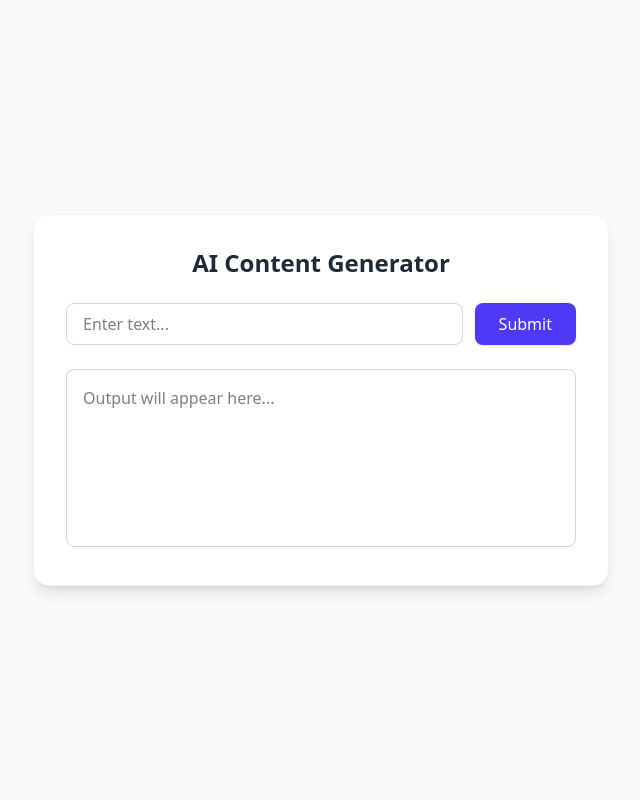
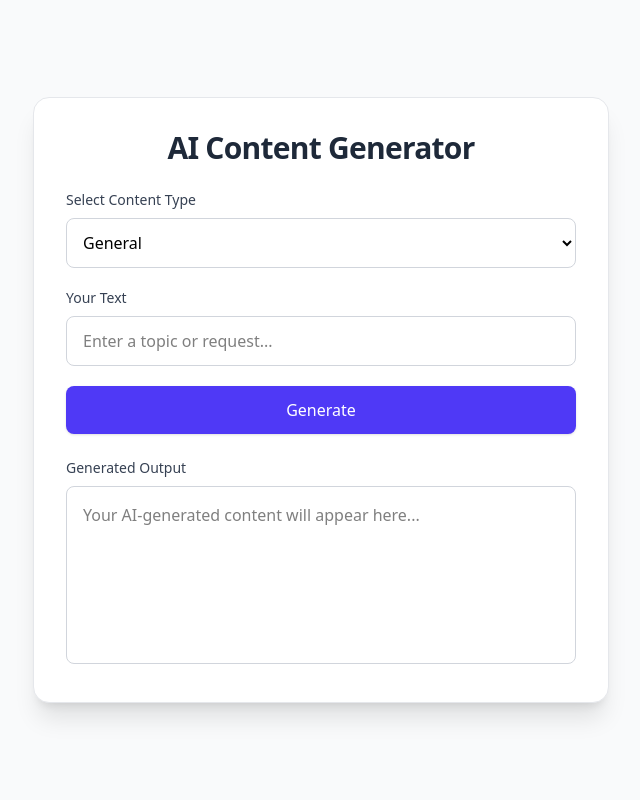
Before and after one commit to MohammadSafwan97/AI-Content-Generator-using-Langchain-Flask, a Flask app: page / in a window 1280 px wide. Shown: the whole page, without its empty margins (319-959 px from the left). Run offline with Flask 3, Linux system fonts and the light colour scheme.

Commit message:
add drop down list and improve ui

```diff
--- a/static/css/main.css
+++ b/static/css/main.css
@@ -8,30 +8,40 @@
     --font-mono: ui-monospace, SFMono-Regular, Menlo, Monaco, Consolas, "Liberation Mono",
       "Courier New", monospace;
     --color-indigo-300: oklch(78.5% 0.115 274.713);
+    --color-indigo-400: oklch(67.3% 0.182 276.935);
     --color-indigo-500: oklch(58.5% 0.233 277.117);
     --color-indigo-600: oklch(51.1% 0.262 276.966);
     --color-indigo-700: oklch(45.7% 0.24 277.023);
+    --color-indigo-800: oklch(39.8% 0.195 277.366);
     --color-gray-50: oklch(98.5% 0.002 247.839);
     --color-gray-100: oklch(96.7% 0.003 264.542);
     --color-gray-200: oklch(92.8% 0.006 264.531);
     --color-gray-300: oklch(87.2% 0.01 258.338);
     --color-gray-400: oklch(70.7% 0.022 261.325);
     --color-gray-600: oklch(44.6% 0.03 256.802);
+    --color-gray-700: oklch(37.3% 0.034 259.733);
     --color-gray-800: oklch(27.8% 0.033 256.848);
     --color-gray-900: oklch(21% 0.034 264.665);
     --color-white: #fff;
     --spacing: 0.25rem;
     --container-xl: 36rem;
+    --text-sm: 0.875rem;
+    --text-sm--line-height: calc(1.25 / 0.875);
     --text-base: 1rem;
     --text-base--line-height: calc(1.5 / 1);
     --text-xl: 1.25rem;
     --text-xl--line-height: calc(1.75 / 1.25);
     --text-2xl: 1.5rem;
     --text-2xl--line-height: calc(2 / 1.5);
+    --text-3xl: 1.875rem;
+    --text-3xl--line-height: calc(2.25 / 1.875);
     --font-weight-medium: 500;
     --font-weight-semibold: 600;
+    --font-weight-bold: 700;
+    --tracking-tight: -0.025em;
     --radius-lg: 0.5rem;
     --radius-2xl: 1rem;
+    --animate-spin: spin 1s linear infinite;
     --default-transition-duration: 150ms;
     --default-transition-timing-function: cubic-bezier(0.4, 0, 0.2, 1);
     --default-font-family: var(--font-sans);
@@ -214,11 +224,20 @@
   .mt-4 {
     margin-top: calc(var(--spacing) * 4);
   }
+  .mt-6 {
+    margin-top: calc(var(--spacing) * 6);
+  }
   .mr-5 {
     margin-right: calc(var(--spacing) * 5);
   }
+  .mb-2 {
+    margin-bottom: calc(var(--spacing) * 2);
+  }
   .mb-4 {
     margin-bottom: calc(var(--spacing) * 4);
+  }
+  .mb-5 {
+    margin-bottom: calc(var(--spacing) * 5);
   }
   .mb-6 {
     margin-bottom: calc(var(--spacing) * 6);
@@ -229,8 +248,14 @@
   .ml-3 {
     margin-left: calc(var(--spacing) * 3);
   }
+  .block {
+    display: block;
+  }
   .flex {
     display: flex;
+  }
+  .hidden {
+    display: none;
   }
   .inline-flex {
     display: inline-flex;
@@ -265,6 +290,9 @@
   .border-collapse {
     border-collapse: collapse;
   }
+  .animate-spin {
+    animation: var(--animate-spin);
+  }
   .resize {
     resize: both;
   }
@@ -282,6 +310,9 @@
   }
   .justify-center {
     justify-content: center;
+  }
+  .gap-2 {
+    gap: calc(var(--spacing) * 2);
   }
   .gap-3 {
     gap: calc(var(--spacing) * 3);
@@ -306,11 +337,24 @@
     border-style: var(--tw-border-style);
     border-width: 0px;
   }
+  .border-2 {
+    border-style: var(--tw-border-style);
+    border-width: 2px;
+  }
   .border-gray-100 {
     border-color: var(--color-gray-100);
   }
+  .border-gray-200 {
+    border-color: var(--color-gray-200);
+  }
   .border-gray-300 {
     border-color: var(--color-gray-300);
+  }
+  .border-white {
+    border-color: var(--color-white);
+  }
+  .border-t-transparent {
+    border-top-color: transparent;
   }
   .bg-gray-50 {
     background-color: var(--color-gray-50);
@@ -329,6 +373,9 @@
   }
   .p-2 {
     padding: calc(var(--spacing) * 2);
+  }
+  .p-3 {
+    padding: calc(var(--spacing) * 3);
   }
   .p-4 {
     padding: calc(var(--spacing) * 4);
@@ -357,6 +404,9 @@
   .py-2 {
     padding-block: calc(var(--spacing) * 2);
   }
+  .py-3 {
+    padding-block: calc(var(--spacing) * 3);
+  }
   .text-center {
     text-align: center;
   }
@@ -364,13 +414,25 @@
     font-size: var(--text-2xl);
     line-height: var(--tw-leading, var(--text-2xl--line-height));
   }
+  .text-3xl {
+    font-size: var(--text-3xl);
+    line-height: var(--tw-leading, var(--text-3xl--line-height));
+  }
   .text-base {
     font-size: var(--text-base);
     line-height: var(--tw-leading, var(--text-base--line-height));
   }
+  .text-sm {
+    font-size: var(--text-sm);
+    line-height: var(--tw-leading, var(--text-sm--line-height));
+  }
   .text-xl {
     font-size: var(--text-xl);
     line-height: var(--tw-leading, var(--text-xl--line-height));
+  }
+  .font-bold {
+    --tw-font-weight: var(--font-weight-bold);
+    font-weight: var(--font-weight-bold);
   }
   .font-medium {
     --tw-font-weight: var(--font-weight-medium);
@@ -380,8 +442,15 @@
     --tw-font-weight: var(--font-weight-semibold);
     font-weight: var(--font-weight-semibold);
   }
+  .tracking-tight {
+    --tw-tracking: var(--tracking-tight);
+    letter-spacing: var(--tracking-tight);
+  }
   .text-gray-600 {
     color: var(--color-gray-600);
+  }
+  .text-gray-700 {
+    color: var(--color-gray-700);
   }
   .text-gray-800 {
     color: var(--color-gray-800);
@@ -401,6 +470,10 @@
   }
   .shadow-sm {
     --tw-shadow: 0 1px 3px 0 var(--tw-shadow-color, rgb(0 0 0 / 0.1)), 0 1px 2px -1px var(--tw-shadow-color, rgb(0 0 0 / 0.1));
+    box-shadow: var(--tw-inset-shadow), var(--tw-inset-ring-shadow), var(--tw-ring-offset-shadow), var(--tw-ring-shadow), var(--tw-shadow);
+  }
+  .shadow-xl {
+    --tw-shadow: 0 20px 25px -5px var(--tw-shadow-color, rgb(0 0 0 / 0.1)), 0 8px 10px -6px var(--tw-shadow-color, rgb(0 0 0 / 0.1));
     box-shadow: var(--tw-inset-shadow), var(--tw-inset-ring-shadow), var(--tw-ring-offset-shadow), var(--tw-ring-shadow), var(--tw-shadow);
   }
   .outline {
@@ -453,10 +526,20 @@
       --tw-ring-color: var(--color-indigo-300);
     }
   }
+  .focus\:ring-indigo-400 {
+    &:focus {
+      --tw-ring-color: var(--color-indigo-400);
+    }
+  }
   .focus\:outline-none {
     &:focus {
       --tw-outline-style: none;
       outline-style: none;
+    }
+  }
+  .active\:bg-indigo-800 {
+    &:active {
+      background-color: var(--color-indigo-800);
     }
   }
   .md\:mt-0 {
@@ -512,6 +595,10 @@
   initial-value: solid;
 }
 @property --tw-font-weight {
+  syntax: "*";
+  inherits: false;
+}
+@property --tw-tracking {
   syntax: "*";
   inherits: false;
 }
@@ -585,11 +672,17 @@
   inherits: false;
   initial-value: solid;
 }
+@keyframes spin {
+  to {
+    transform: rotate(360deg);
+  }
+}
 @layer properties {
   @supports ((-webkit-hyphens: none) and (not (margin-trim: inline))) or ((-moz-orient: inline) and (not (color:rgb(from red r g b)))) {
     *, ::before, ::after, ::backdrop {
       --tw-border-style: solid;
       --tw-font-weight: initial;
+      --tw-tracking: initial;
       --tw-shadow: 0 0 #0000;
       --tw-shadow-color: initial;
       --tw-shadow-alpha: 100%;
--- a/static/js/script.js
+++ b/static/js/script.js
@@ -1,14 +1,30 @@
 async function sendText() {
     const userInput = document.getElementById("userInput").value;
+    const mode = document.getElementById("modeSelect").value;
+
+    const btn = document.getElementById("submitBtn");
+    const btnText = document.getElementById("btnText");
+    const loader = document.getElementById("loader");
+
+    // Show loading state
+    btn.disabled = true;
+    btnText.textContent = "Generating...";
+    loader.classList.remove("hidden");
 
     try {
         const response = await axios.post("/generate", {
-            text: userInput
+            text: userInput,
+            mode: mode
         });
 
         document.getElementById("outputBox").value = response.data.output;
-    } catch (error) {
-        console.error("Error:", error);
+    } catch (err) {
+        console.error(err);
         document.getElementById("outputBox").value = "Error generating content.";
     }
+
+    // Reset button
+    btn.disabled = false;
+    btnText.textContent = "Generate";
+    loader.classList.add("hidden");
 }
--- a/templates/index.html
+++ b/templates/index.html
@@ -14,30 +14,59 @@
 
 <body class="min-h-screen bg-gray-50 flex items-center justify-center p-6">
 
-    <div class="w-full max-w-xl bg-white shadow-lg rounded-2xl p-8 border border-gray-100">
+    <div class="w-full max-w-xl bg-white shadow-xl rounded-2xl p-8 border border-gray-200">
 
-        <h2 class="text-2xl font-semibold text-gray-800 mb-6 text-center">
+        <!-- Title -->
+        <h2 class="text-3xl font-bold text-gray-800 mb-6 text-center tracking-tight">
             AI Content Generator
         </h2>
 
-        <div class="flex gap-3 mb-6">
+        <!-- Mode Selector -->
+        <div class="mb-5">
+            <label class="block mb-2 text-sm font-medium text-gray-700">
+                Select Content Type
+            </label>
+            <select id="modeSelect"
+                class="w-full p-3 rounded-lg border border-gray-300 bg-white
+                       focus:ring-2 focus:ring-indigo-400 focus:border-indigo-500 transition">
+                <option value="default">General</option>
+                <option value="blog">Blog Post</option>
+                <option value="seo">SEO Description</option>
+                <option value="email">Email Draft</option>
+                <option value="tweet">Social Media Post</option>
+            </select>
+        </div>
+
+        <!-- Input -->
+        <div class="mb-5">
+            <label class="block mb-2 text-sm font-medium text-gray-700">
+                Your Text
+            </label>
             <input
                 id="userInput"
                 type="text"
-                placeholder="Enter text..."
-                class="flex-1 px-4 py-2 rounded-lg border border-gray-300
+                placeholder="Enter a topic or request..."
+                class="w-full px-4 py-3 rounded-lg border border-gray-300
                        focus:border-indigo-500 focus:ring-2 focus:ring-indigo-300
                        outline-none transition"
             />
+        </div>
 
+        <!-- Submit Button -->
         <button
+            id="submitBtn"
             onclick="sendText()"
-                class="px-6 py-2 bg-indigo-600 text-white rounded-lg
-                       hover:bg-indigo-700 transition shadow-sm"
-            >
-                Submit
+            class="w-full py-3 bg-indigo-600 text-white font-medium rounded-lg
+                   hover:bg-indigo-700 active:bg-indigo-800 transition shadow-sm flex items-center justify-center gap-2">
+            <span id="btnText">Generate</span>
+            <span id="loader" class="hidden w-4 h-4 border-2 border-white border-t-transparent rounded-full animate-spin"></span>
         </button>
-        </div>
+
+        <!-- Output -->
+        <div class="mt-6">
+            <label class="block mb-2 text-sm font-medium text-gray-700">
+                Generated Output
+            </label>
 
             <textarea
                 id="outputBox"
@@ -45,12 +74,13 @@
                 class="w-full p-4 border border-gray-300 rounded-lg
                        focus:border-indigo-500 focus:ring-2 focus:ring-indigo-300
                        outline-none transition resize-none"
-            placeholder="Output will appear here..."
+                placeholder="Your AI-generated content will appear here..."
             ></textarea>
+        </div>
 
     </div>
 
-    <!-- Your JS -->
     <script src="/static/js/script.js"></script>
 </body>
+
 </html>
```
Lines whose indentation alone changed are shown as unchanged.
